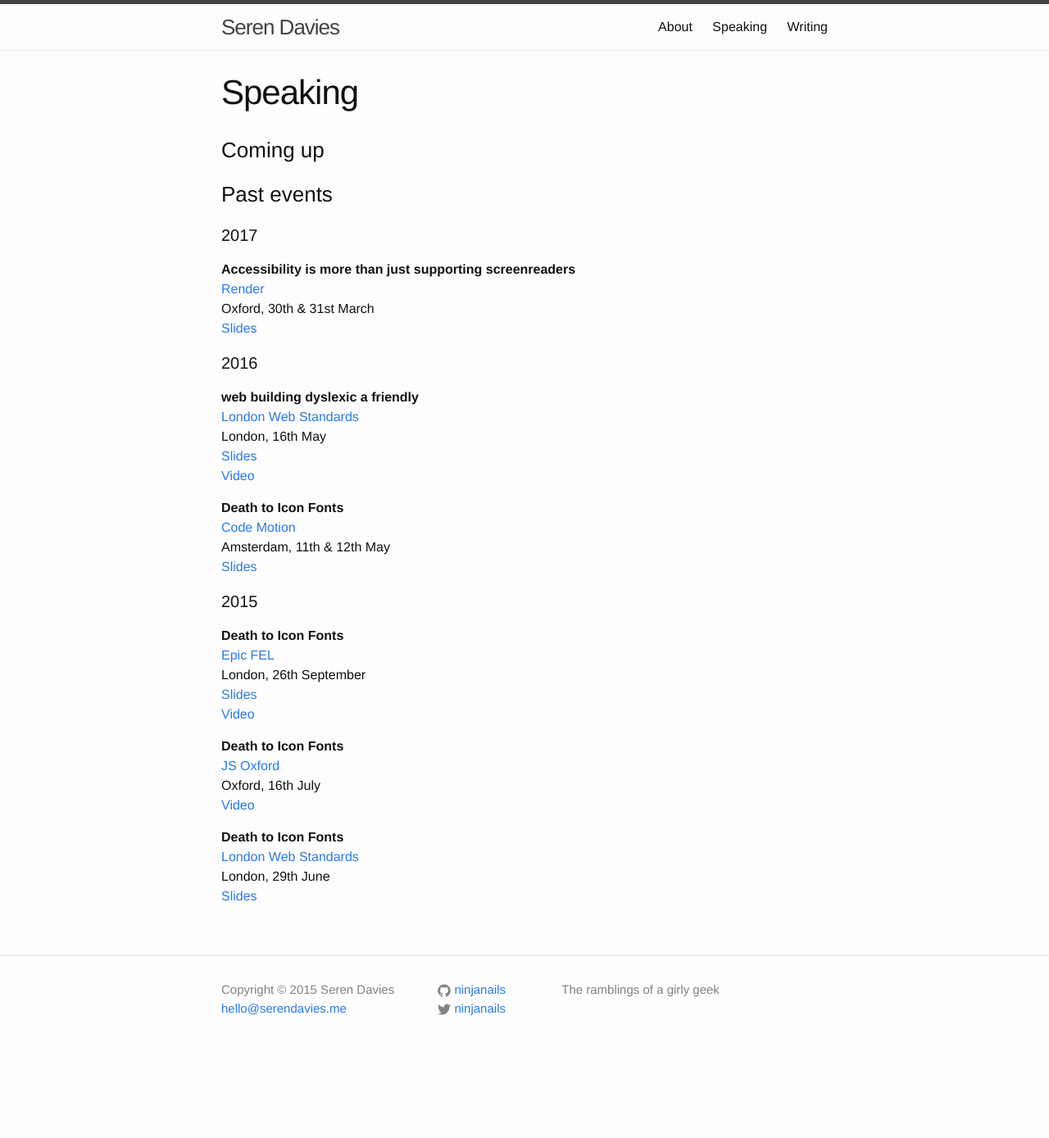
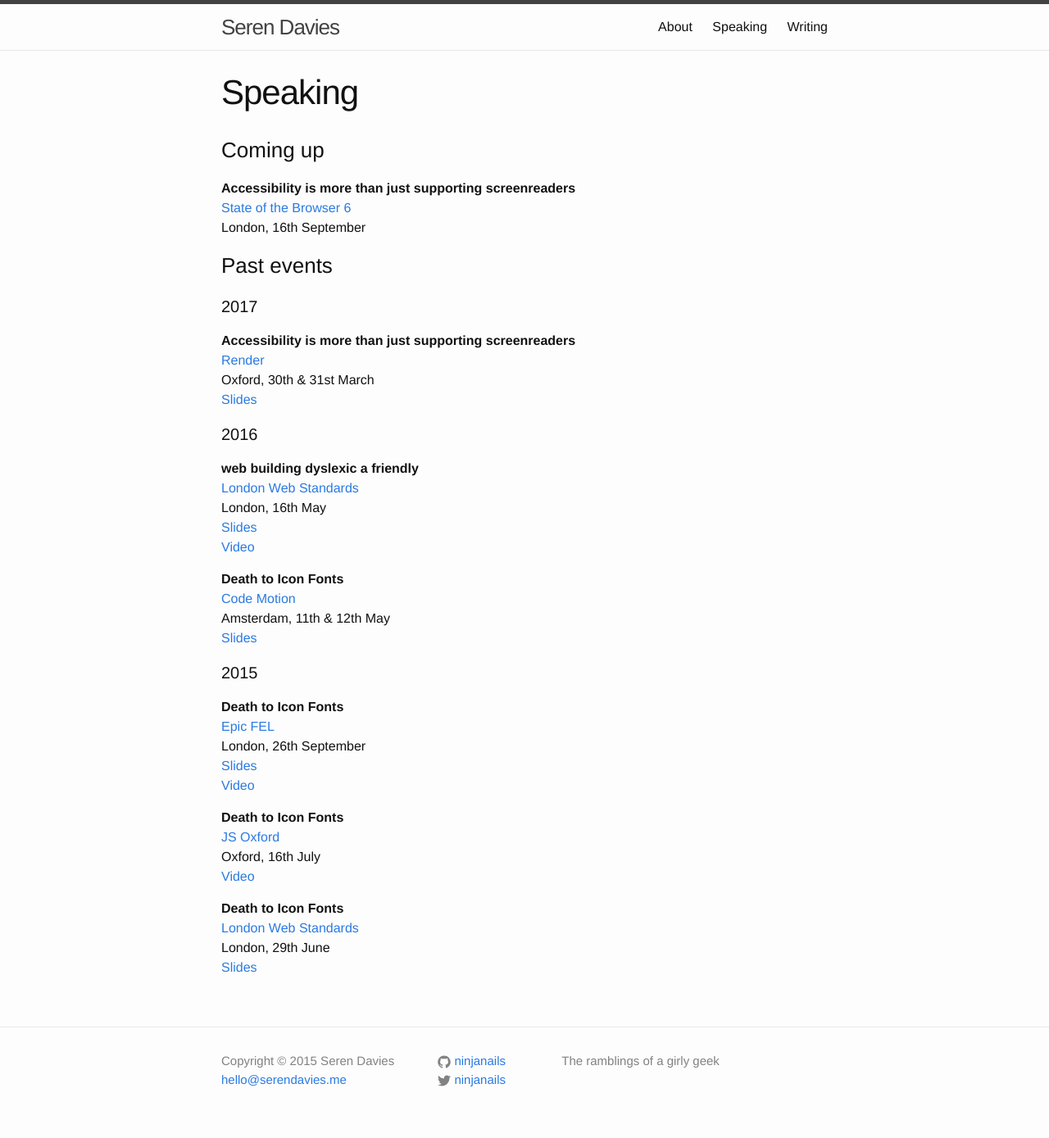
Before and after one commit to ninjanails/ninjanails.github.io, a Jekyll site: the page built from speaking.md, in a window 1280 px wide. Shown: the whole page at 82% size. Built offline with Jekyll 4.4.1, drawn with Linux system fonts in a browser that asks for light colours; before the commit the page ends 1302 px from its top, so only the background shows below that.

Commit message:
Add SOFB speaking gig

```diff
--- a/speaking.md
+++ b/speaking.md
@@ -5,6 +5,10 @@ permalink: /speaking/
 ---
 
 ### Coming up
+
+**Accessibility is more than just supporting screenreaders** <br>
+[State of the Browser 6](https://www.stateofthebrowser.com/) <br>
+London, 16th September
 
 ### Past events
 
```
